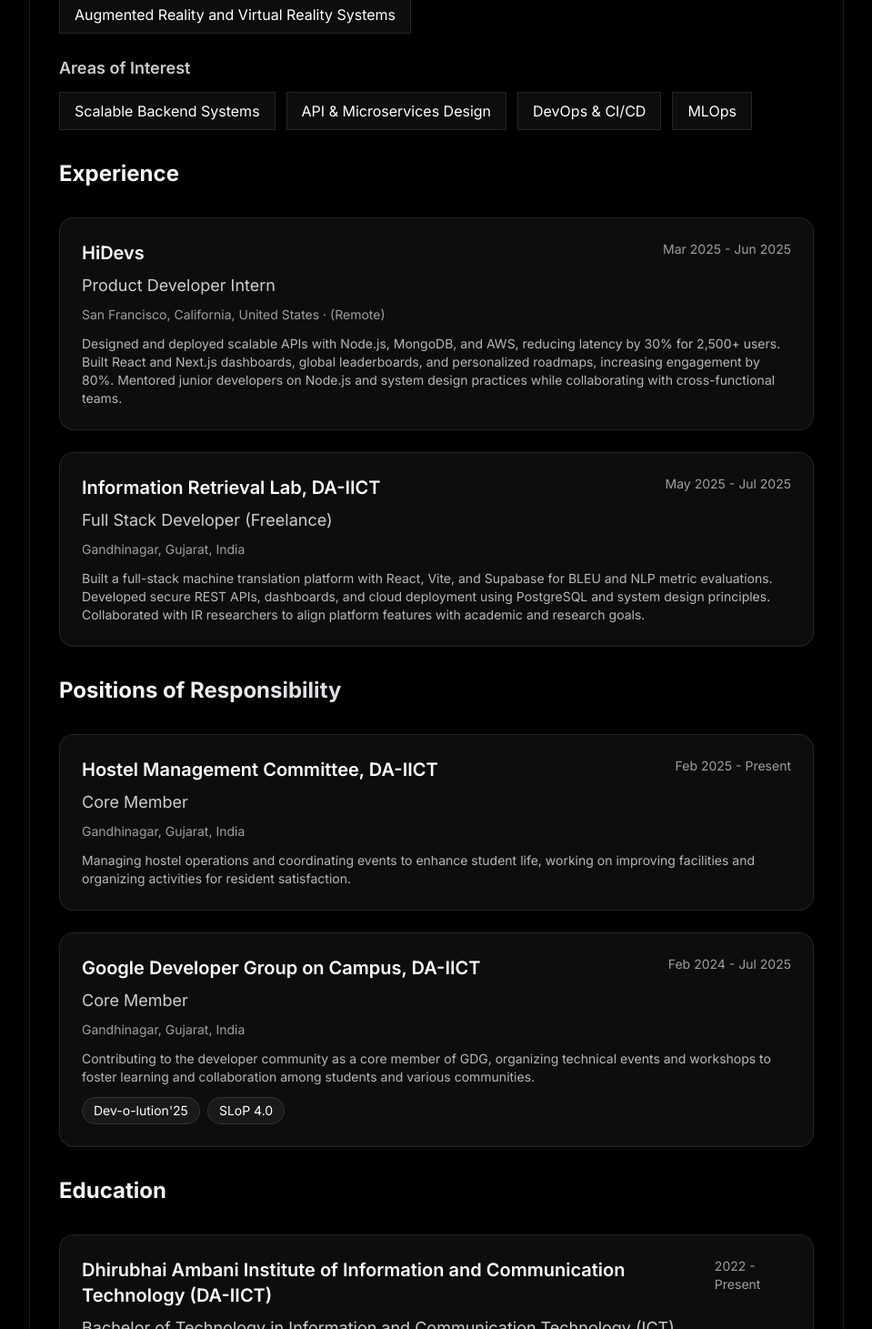
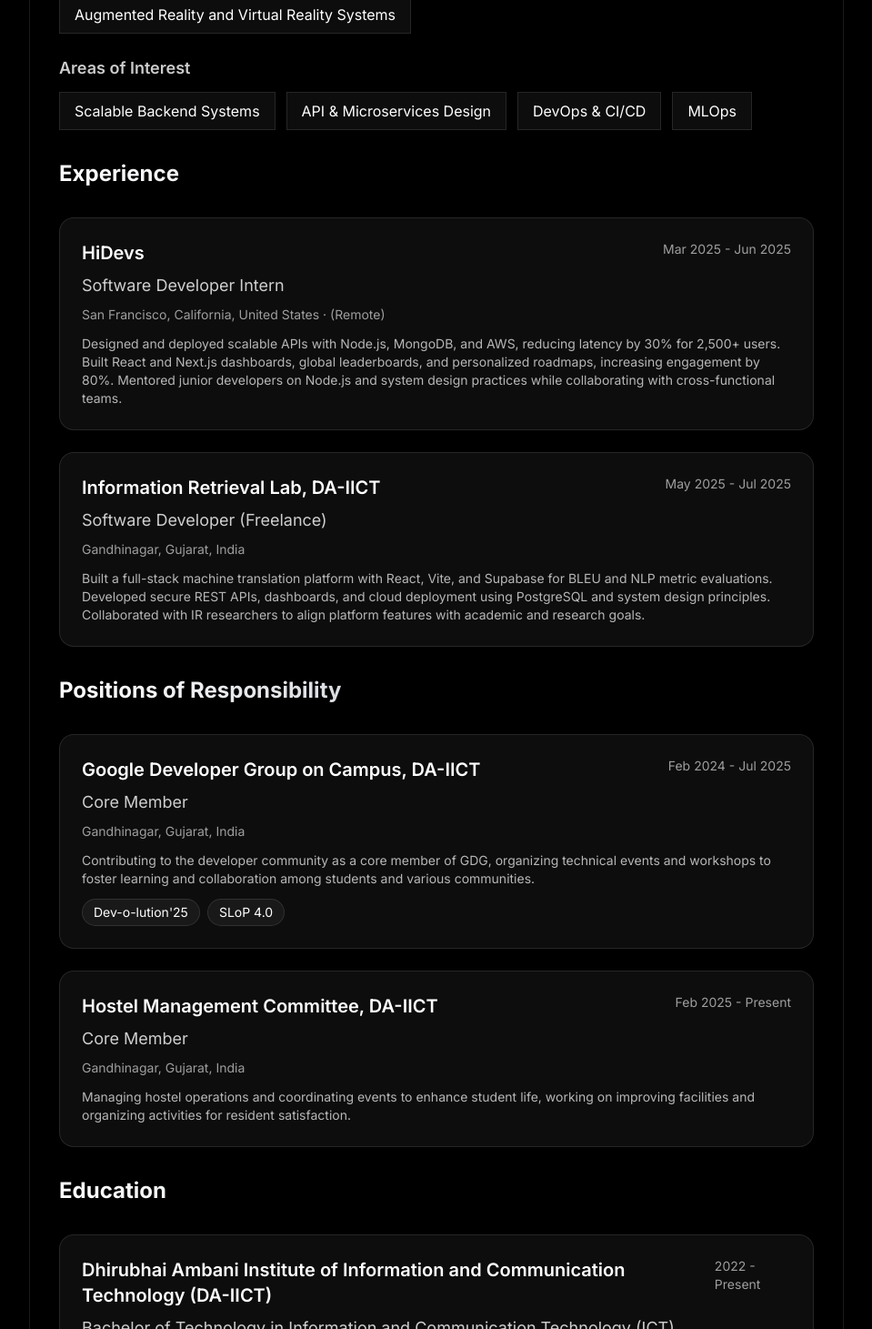
Before and after one commit to harshhh28/Portfolio, a Next.js app: page / in a window 1280 px wide. Shown: the part 1678-3139 px from the top of the page at 91% size, without its empty margins (160-1119 px from the left). Built offline with nearby package versions, Linux system fonts and the light colour scheme.

Commit message:
chore(home): reorder and update positions for clarity; modify internship titles

```diff
--- a/src/app/page.tsx
+++ b/src/app/page.tsx
@@ -303,17 +303,6 @@
 
 const POSITIONS = [
   {
-    id: "hmc-core", // Add unique id
-    title: "Core Member",
-    organization: "Hostel Management Committee, DA-IICT",
-    organizationUrl: null,
-    duration: "Feb 2025 - Present",
-    location: "Gandhinagar, Gujarat, India",
-    description:
-      "Managing hostel operations and coordinating events to enhance student life, working on improving facilities and organizing activities for resident satisfaction.",
-    events: null,
-  },
-  {
     id: "gdg-core", // Add unique id
     title: "Core Member",
     organization: "Google Developer Group on Campus, DA-IICT",
@@ -333,11 +322,22 @@
       },
     ],
   },
+  {
+    id: "hmc-core", // Add unique id
+    title: "Core Member",
+    organization: "Hostel Management Committee, DA-IICT",
+    organizationUrl: null,
+    duration: "Feb 2025 - Present",
+    location: "Gandhinagar, Gujarat, India",
+    description:
+      "Managing hostel operations and coordinating events to enhance student life, working on improving facilities and organizing activities for resident satisfaction.",
+    events: null,
+  },
 ];
 
 const EXPERIENCE = [
   {
-    title: "Product Developer Intern",
+    title: "Software Developer Intern",
     organization: "HiDevs",
     organizationUrl: "https://hidevs.xyz",
     duration: "Mar 2025 - Jun 2025",
@@ -346,7 +346,7 @@
       "Designed and deployed scalable APIs with Node.js, MongoDB, and AWS, reducing latency by 30% for 2,500+ users. Built React and Next.js dashboards, global leaderboards, and personalized roadmaps, increasing engagement by 80%. Mentored junior developers on Node.js and system design  practices while collaborating with cross-functional teams.",
   },
   {
-    title: "Full Stack Developer (Freelance)",
+    title: "Software Developer (Freelance)",
     organization: "Information Retrieval Lab, DA-IICT",
     organizationUrl: "https://irlab.daiict.ac.in",
     duration: "May 2025 - Jul 2025",
```
